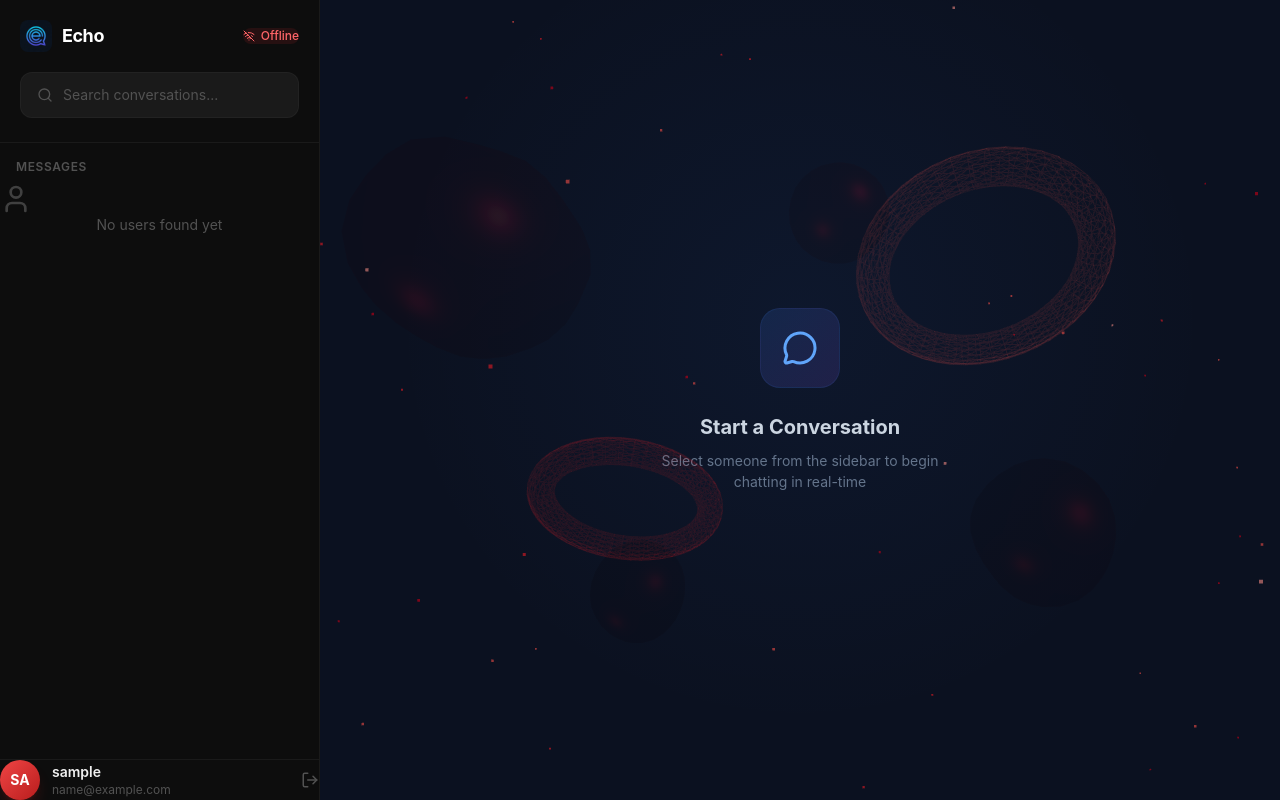
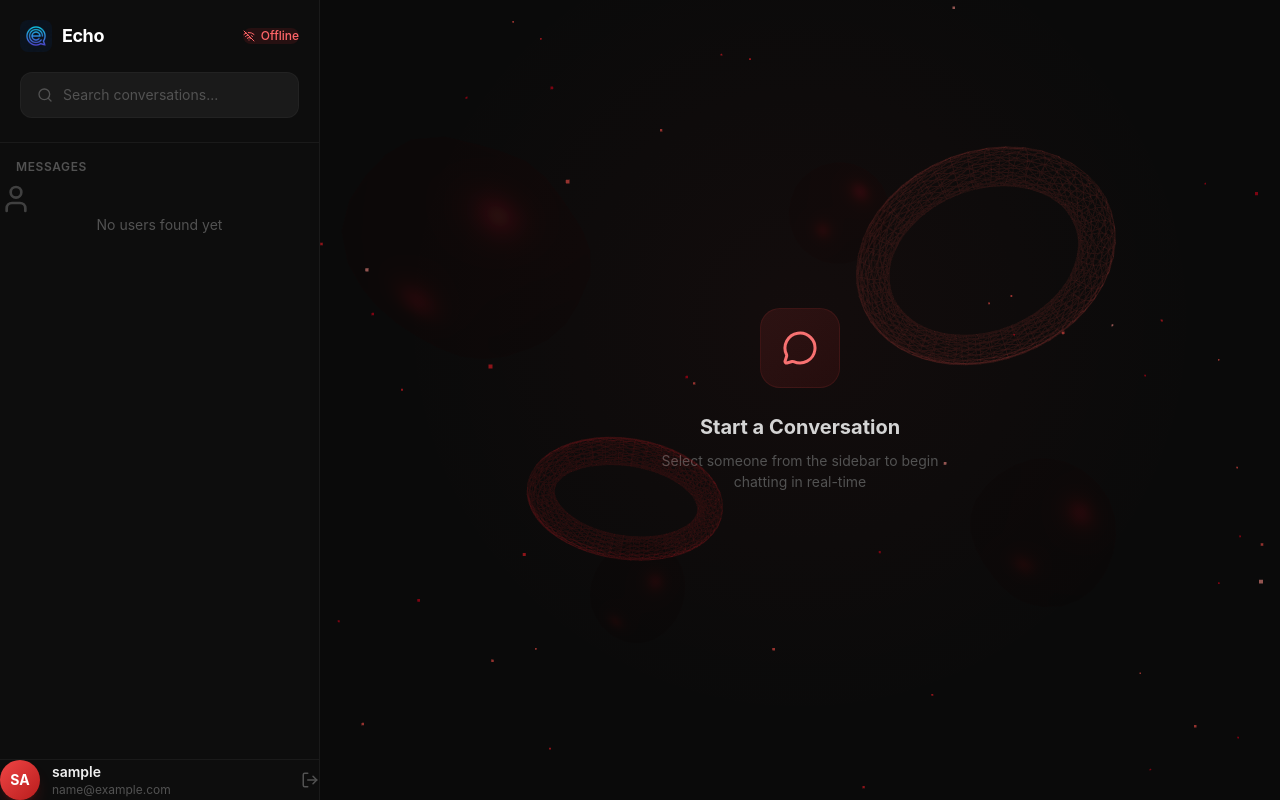
Before and after one commit to TarunyaProgrammer/Echo-FullstackDeplayed-ChatNow, a React app in the folder client/: page /chat in a window 1280 px wide. Built offline with nearby package versions, Linux system fonts and the light colour scheme; no server answers; sample sign-in values are in the browser's storage; the HTML template or start-up script is replaced by a standard one.

Commit message:
fix: remove all remaining blue from chat area — pure black bg + red accents

```diff
--- a/client/src/components/sidebar/ConversationList.jsx
+++ b/client/src/components/sidebar/ConversationList.jsx
@@ -4,14 +4,14 @@ import { useChat } from "../../context/ChatContext";
 
 /* Deterministic colour from username for avatars */
 const colours = [
-  "from-blue-500 to-indigo-600",
-  "from-violet-500 to-purple-600",
+  "from-red-500 to-rose-600",
+  "from-rose-500 to-pink-600",
   "from-pink-500 to-rose-600",
   "from-amber-500 to-orange-600",
   "from-emerald-500 to-teal-600",
-  "from-cyan-500 to-sky-600",
+  "from-orange-500 to-red-600",
   "from-fuchsia-500 to-pink-600",
-  "from-lime-500 to-green-600",
+  "from-red-400 to-red-700",
 ];
 
 function hashColour(name = "") {
--- a/client/src/pages/ChatPage.jsx
+++ b/client/src/pages/ChatPage.jsx
@@ -189,7 +189,7 @@ function ChatContent() {
                     height: "13px",
                     background: "#10b981",
                     borderRadius: "50%",
-                    border: "2px solid #0f172a",
+                    border: "2px solid #0a0a0a",
                   }}
                 />
               </div>
@@ -231,7 +231,7 @@ function ChatContent() {
               alignItems: "center",
               justifyContent: "center",
               background:
-                "radial-gradient(ellipse at 50% 40%, rgba(59,130,246,0.06) 0%, transparent 60%), #0b1120",
+                "radial-gradient(ellipse at 50% 40%, rgba(239,68,68,0.04) 0%, transparent 60%), #0a0a0a",
             }}
           >
             <motion.div
@@ -246,20 +246,20 @@ function ChatContent() {
                   margin: "0 auto 24px",
                   borderRadius: "20px",
                   background:
-                    "linear-gradient(135deg, rgba(59,130,246,0.15), rgba(139,92,246,0.15))",
+                    "linear-gradient(135deg, rgba(239,68,68,0.12), rgba(185,28,28,0.12))",
                   display: "flex",
                   alignItems: "center",
                   justifyContent: "center",
-                  border: "1px solid rgba(59,130,246,0.1)",
+                  border: "1px solid rgba(239,68,68,0.1)",
                 }}
               >
-                <MessageCircle size={36} style={{ color: "#60a5fa" }} />
+                <MessageCircle size={36} style={{ color: "#f87171" }} />
               </div>
               <h2
                 style={{
                   fontSize: "20px",
                   fontWeight: 700,
-                  color: "#cbd5e1",
+                  color: "#d4d4d4",
                   margin: "0 0 8px 0",
                 }}
               >
@@ -267,7 +267,7 @@ function ChatContent() {
               </h2>
               <p
                 style={{
-                  color: "#64748b",
+                  color: "#525252",
                   fontSize: "14px",
                   maxWidth: "280px",
                   margin: "0 auto",
```
